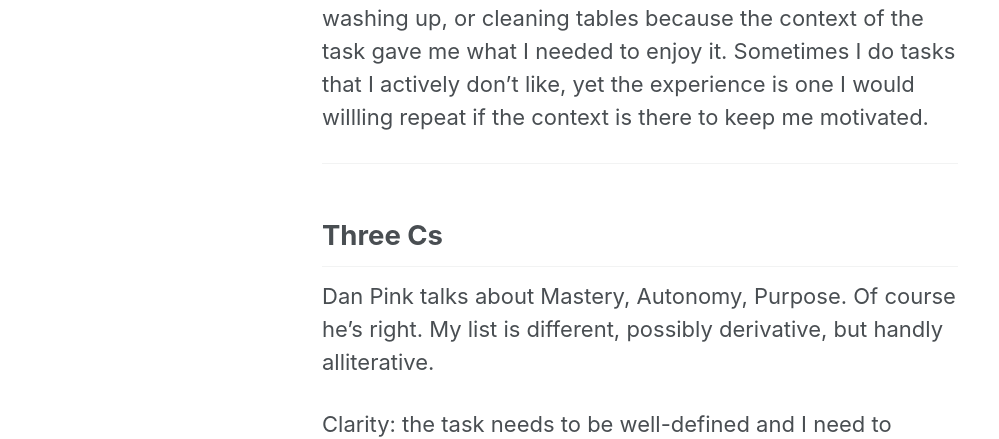
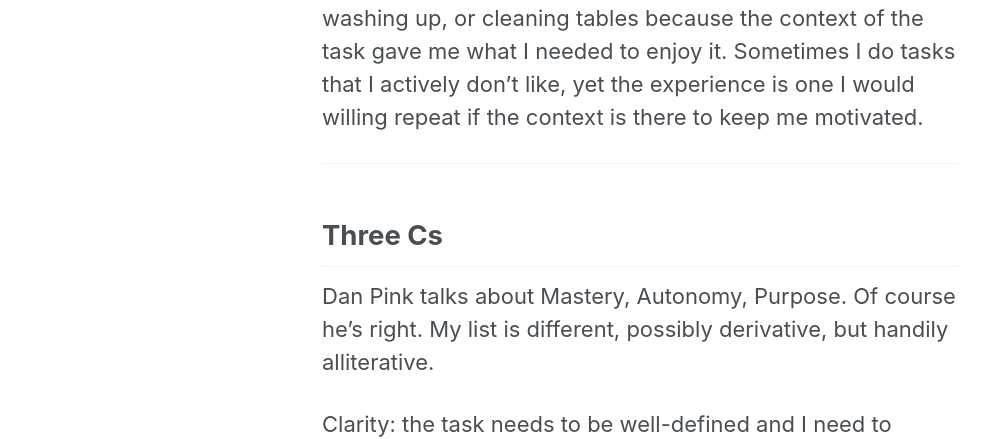
Before and after one commit to cleverlight/alexstanhope, a Jekyll site: the page built from _posts/blog/2018-04-29-leading-teams-up-the-mountain.md, in a window 1280 px wide and 900 px high, scrolled down 1273 px. Shown: the part 321-760 px from the top of the window, without its empty margins (0-999 px from the left). Built offline with Jekyll 4.4.1, drawn with Linux system fonts in a browser that asks for light colours; comment, search, counter and statistics services are not loaded; some of the changed text lies outside the part shown.

Commit message:
fixed minor spelling mistake

```diff
--- a/_includes/presentations/2018-04-29-leading-teams-up-the-mountain.md
+++ b/_includes/presentations/2018-04-29-leading-teams-up-the-mountain.md
@@ -22,7 +22,7 @@ Note: {% endif %}Deep-down, I suspect everyone has a sense of whether they're do
 
 ## Task != job satisfaction
 
-{% if include.pres %}Note: {% endif %}What I'm realising now is that liking what I do has comparatively little to do with the activities.  I've enjoyed washing up, or cleaning tables because the context of the task gave me what I needed to enjoy it.  Sometimes I do tasks that I actively don't like, yet the experience is one I would willling repeat if the context is there to keep me motivated.
+{% if include.pres %}Note: {% endif %}What I'm realising now is that liking what I do has comparatively little to do with the activities.  I've enjoyed washing up, or cleaning tables because the context of the task gave me what I needed to enjoy it.  Sometimes I do tasks that I actively don't like, yet the experience is one I would willing repeat if the context is there to keep me motivated.
 
 ---
 
@@ -32,7 +32,7 @@ Note: {% endif %}Deep-down, I suspect everyone has a sense of whether they're do
 * Context
 * Comfort
 
-Note: {% endif %}Dan Pink talks about Mastery, Autonomy, Purpose.  Of course he's right.  My list is different, possibly derivative, but handly alliterative.
+Note: {% endif %}Dan Pink talks about Mastery, Autonomy, Purpose.  Of course he's right.  My list is different, possibly derivative, but handily alliterative.
 
 Clarity: the task needs to be well-defined and I need to understand it.  Ambiguity and confusion suck the life out of a job.  I've written about [VUCA before and it's impact on DevOps cultures](http://www.lightenna.com/tech/2018/cost-of-collaboration/).  Complexity is fine.  You work through it, systematically, patiently, progressively.  Volatility is fine so long as it's not insane - if the environment isn't stable enough to know that the task will add value, then pair down the task until it will.
 
```
Also changed, not shown: other parts of _includes/presentations/2018-04-29-leading-teams-up-the-mountain.md (+1 -1 lines).
